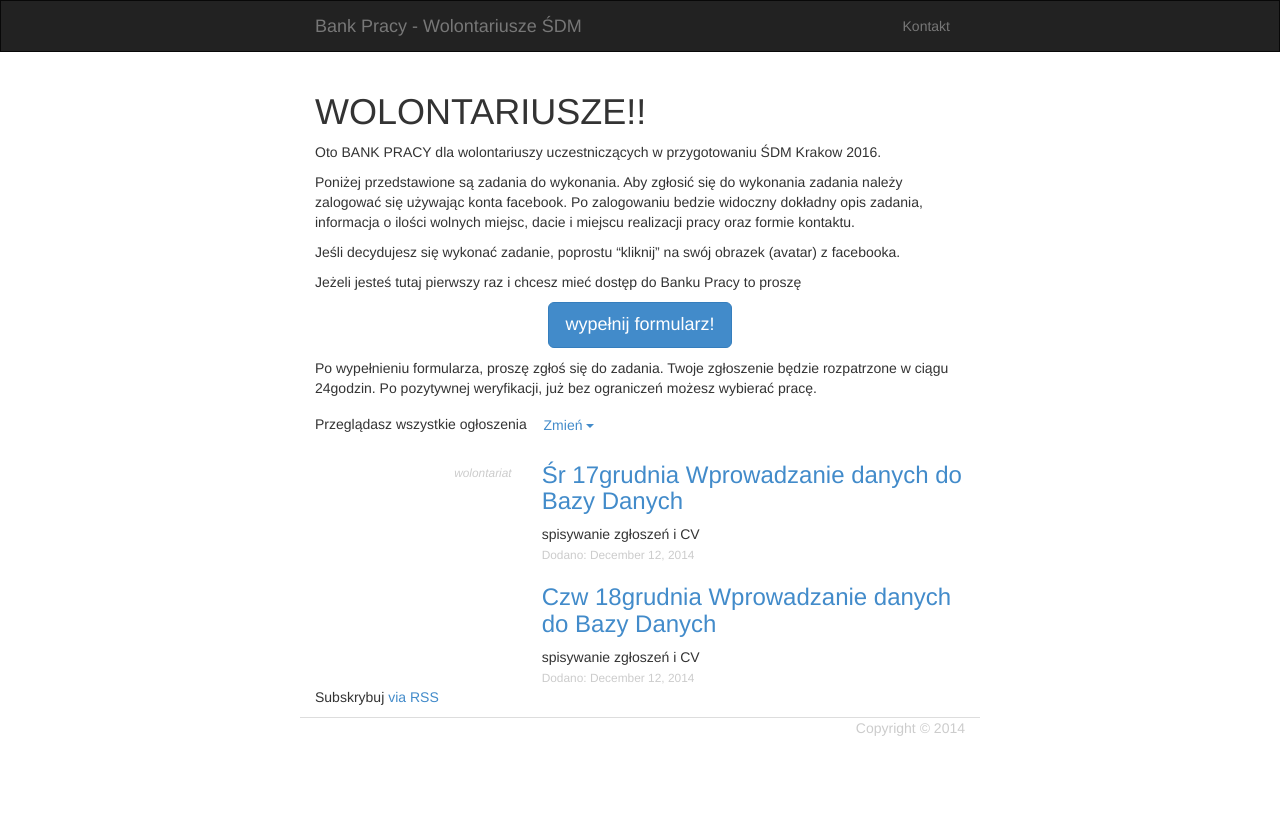
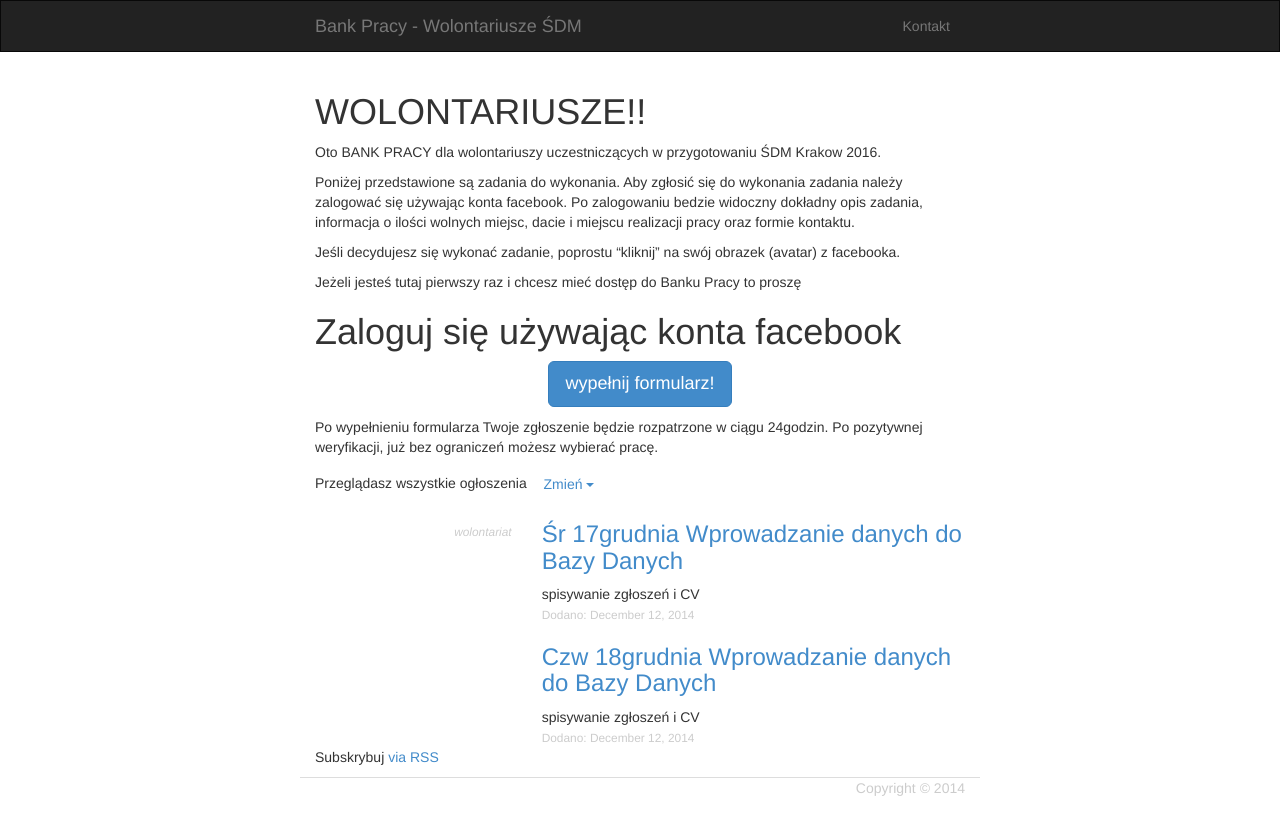
Before and after one commit to Krakow2016/tablica, a Jekyll site: the page built from index.html, in a window 1280 px wide. Shown: the top 835 px of the page. Built offline with Jekyll 4.4.1, drawn with Linux system fonts in a browser that asks for light colours.

Commit message:
Update index.markdown

```diff
--- a/_includes/index.markdown
+++ b/_includes/index.markdown
@@ -9,10 +9,10 @@
 Jeśli decydujesz się wykonać zadanie, poprostu "kliknij" na swój obrazek (avatar) z facebooka.
 
 Jeżeli jesteś tutaj pierwszy raz i chcesz mieć dostęp do Banku Pracy to proszę
+# Zaloguj się używając konta facebook
 
 <p class="text-center">
   <a class="btn btn-primary btn-lg" href="https://docs.google.com/forms/d/1fAwTgvJ_qWnGvgcmB8ZoUwJTwEnbAK7couKQIOIKRss/viewform" role="button">wypełnij formularz!</a>
 </p>
 
-Po wypełnieniu formularza, proszę  zgłoś się do zadania.
-Twoje zgłoszenie będzie rozpatrzone w ciągu 24godzin. Po pozytywnej weryfikacji, już bez ograniczeń możesz wybierać pracę.
+Po wypełnieniu formularza Twoje zgłoszenie będzie rozpatrzone w ciągu 24godzin. Po pozytywnej weryfikacji, już bez ograniczeń możesz wybierać pracę.
```
